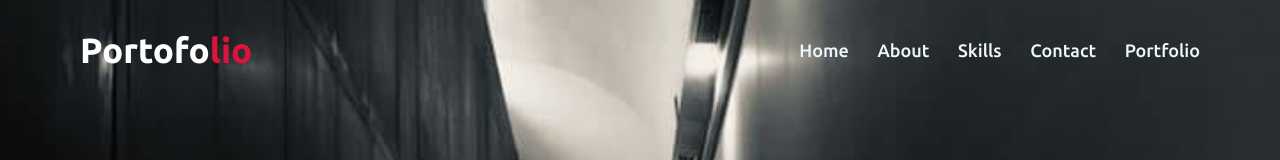
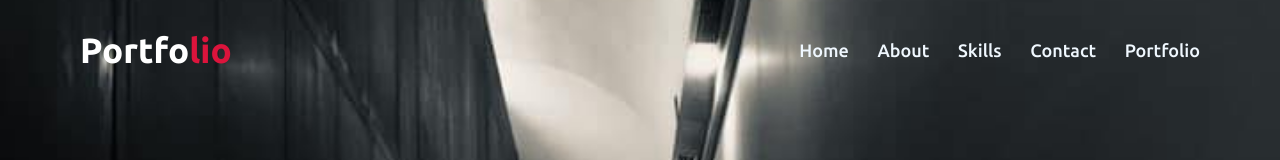
Before and after one commit to davidsantoso03/davidsantoso03.github.io, a plain HTML site: page index.html in a window 1280 px wide. Shown: the top 160 px of the page. Drawn offline with nearby package versions, Linux system fonts and the light colour scheme.

Commit message:
no message

```diff
--- a/index.html
+++ b/index.html
@@ -15,7 +15,7 @@
     </div>
     <nav class="navbar">
         <div class="max-width">
-            <div class="logo"><a href="#">Portofo<span>lio</span></a></div>
+            <div class="logo"><a href="#">Portfo<span>lio</span></a></div>
             <ul class="menu">
                     <li><a href="#">Home</a></li>
                     <li><a href="#about">About</a></li>
```
